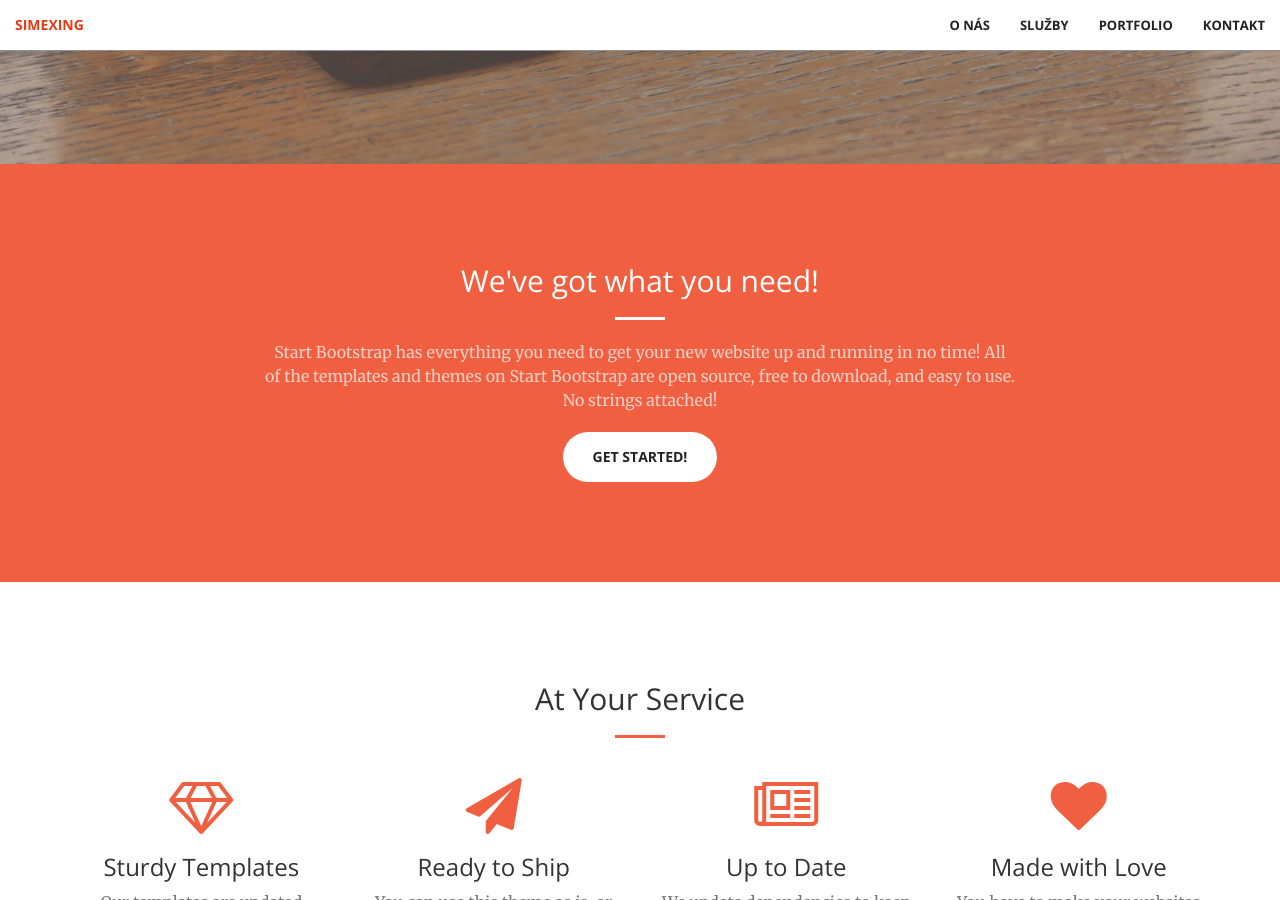
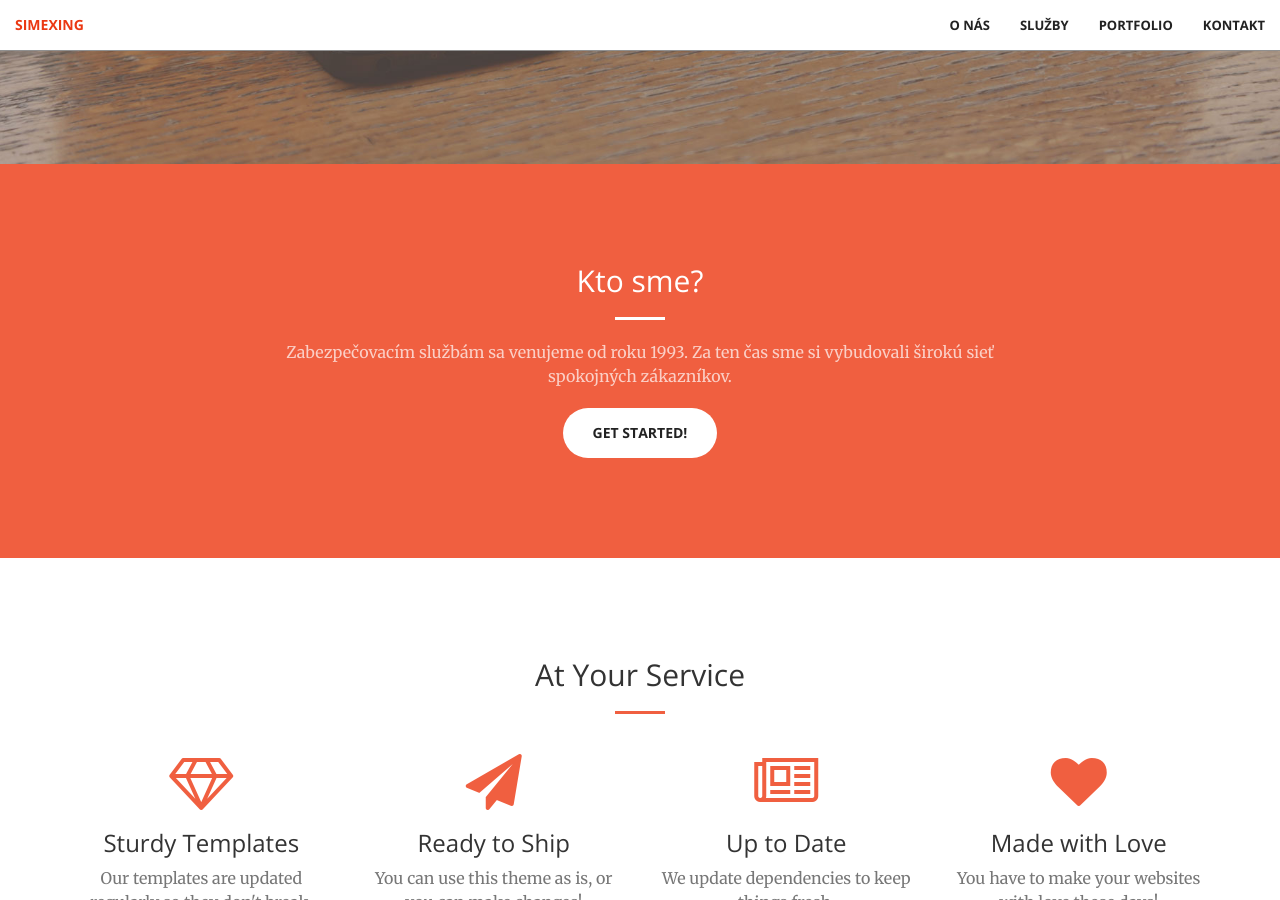
Before and after one commit to stesi13/simexing, a Jekyll site: the page built from index.html, in a window 1280 px wide and 900 px high, scrolled down 736 px. Built offline with Jekyll 4.4.1, drawn with Linux system fonts in a browser that asks for light colours.

Commit message:
Update call-to-action.html

```diff
--- a/_includes/call-to-action.html
+++ b/_includes/call-to-action.html
@@ -2,9 +2,9 @@
     <div class="container">
         <div class="row">
             <div class="col-lg-8 col-lg-offset-2 text-center">
-                <h2 class="section-heading">We've got what you need!</h2>
+                <h2 class="section-heading">Kto sme?</h2>
                 <hr class="light">
-                <p class="text-faded">Start Bootstrap has everything you need to get your new website up and running in no time! All of the templates and themes on Start Bootstrap are open source, free to download, and easy to use. No strings attached!</p>
+                <p class="text-faded">Zabezpečovacím službám sa venujeme od roku 1993. Za ten čas sme si vybudovali širokú sieť spokojných zákazníkov. </p>
                 <a href="#" class="btn btn-default btn-xl">Get Started!</a>
             </div>
         </div>
```
